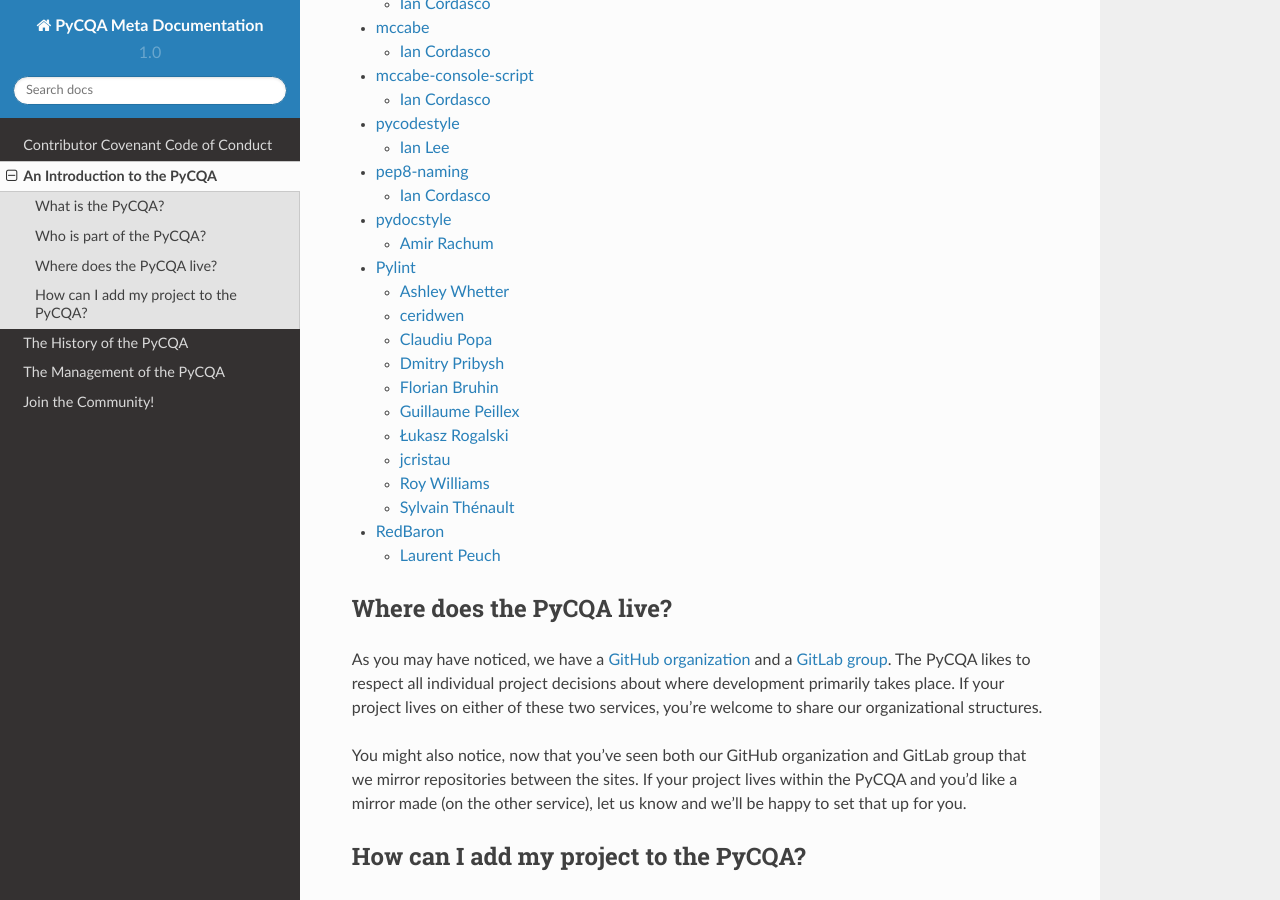
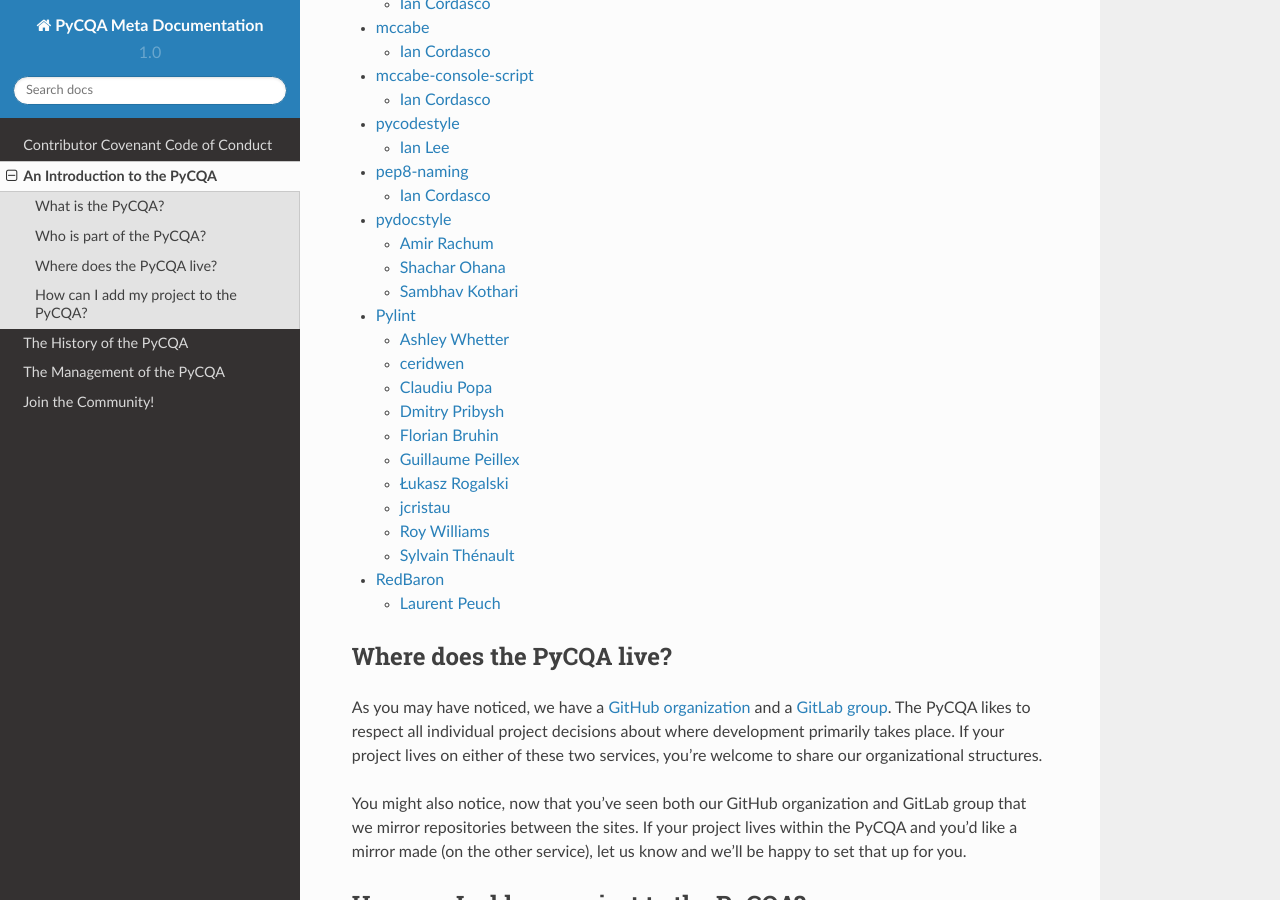
Before and after one commit to PyCQA/meta, a Sphinx documentation site: the page built from source/introduction.rst, in a window 1280 px wide and 900 px high, scrolled down 1072 px. Built offline with Sphinx 7.4.7 and the Read the Docs theme 2.0.0, drawn with Linux system fonts in a browser that asks for light colours.

Commit message:
Update the pydocstyle maintainers list

```diff
--- a/source/introduction.rst
+++ b/source/introduction.rst
@@ -89,6 +89,10 @@
 
   * `Amir Rachum <https://github.com/orgs/PyCQA/people/Nurdok>`_
 
+  * `Shachar Ohana <https://github.com/shacharoo>`_
+
+  * `Sambhav Kothari <https://github.com/samj1912>`_
+
 - `Pylint <https://github.com/pycqa/pylint>`_
 
   * `Ashley Whetter <https://github.com/awhetter>`_
```
